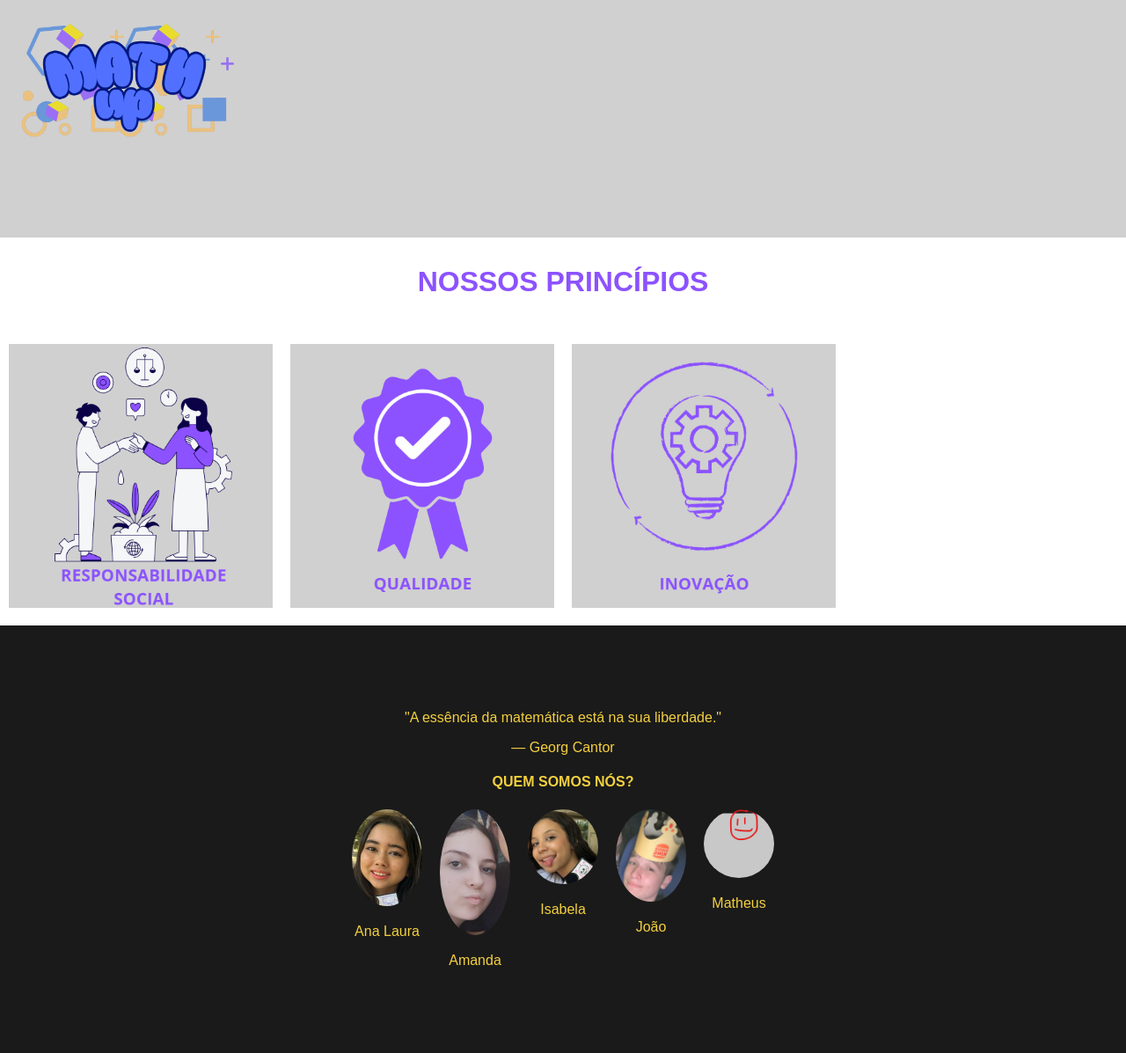
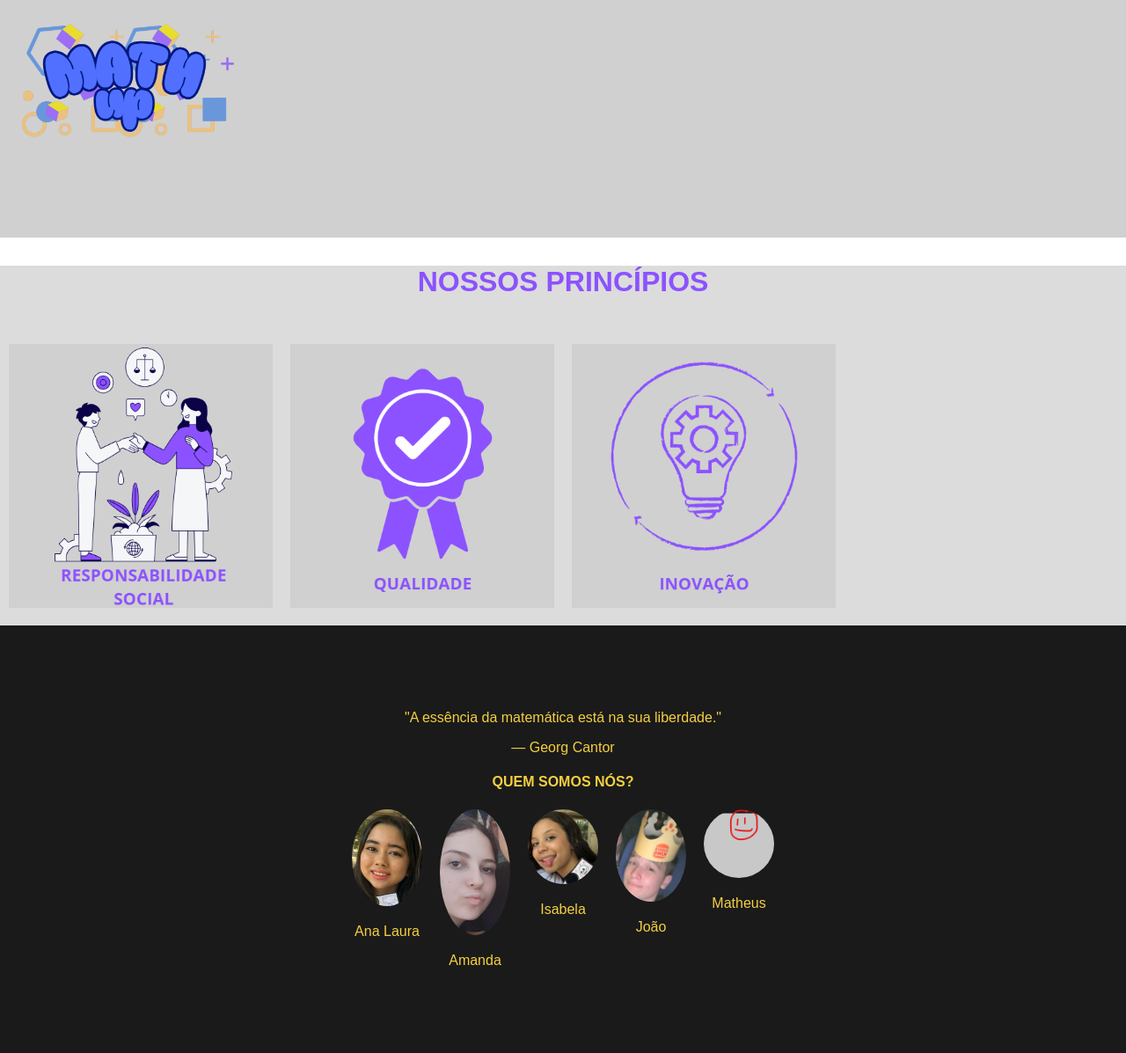
Before and after one commit to joao-Gabriel-Kuschel-Kupske/Match-Up., a Flask app: page / in a window 1280 px wide. Shown: the part 1147-2344 px from the top of the page at 88% size. Run offline with Flask 3, Linux system fonts and the light colour scheme.

Commit message:
principios

```diff
--- a/match.up/templates/index.html
+++ b/match.up/templates/index.html
@@ -36,7 +36,7 @@
     <img src="static/assets/imagens/logo2.png" alt="logo MathUp" class="logo2">
   </section>
 
-  <section class="principos">
+  <section class="principios">
     <h3>NOSSOS PRINCÍPIOS</h3>
     <div class="principios1">
       <img src="static/assets/imagens/principio1.png" alt="Educação divertida">
```
